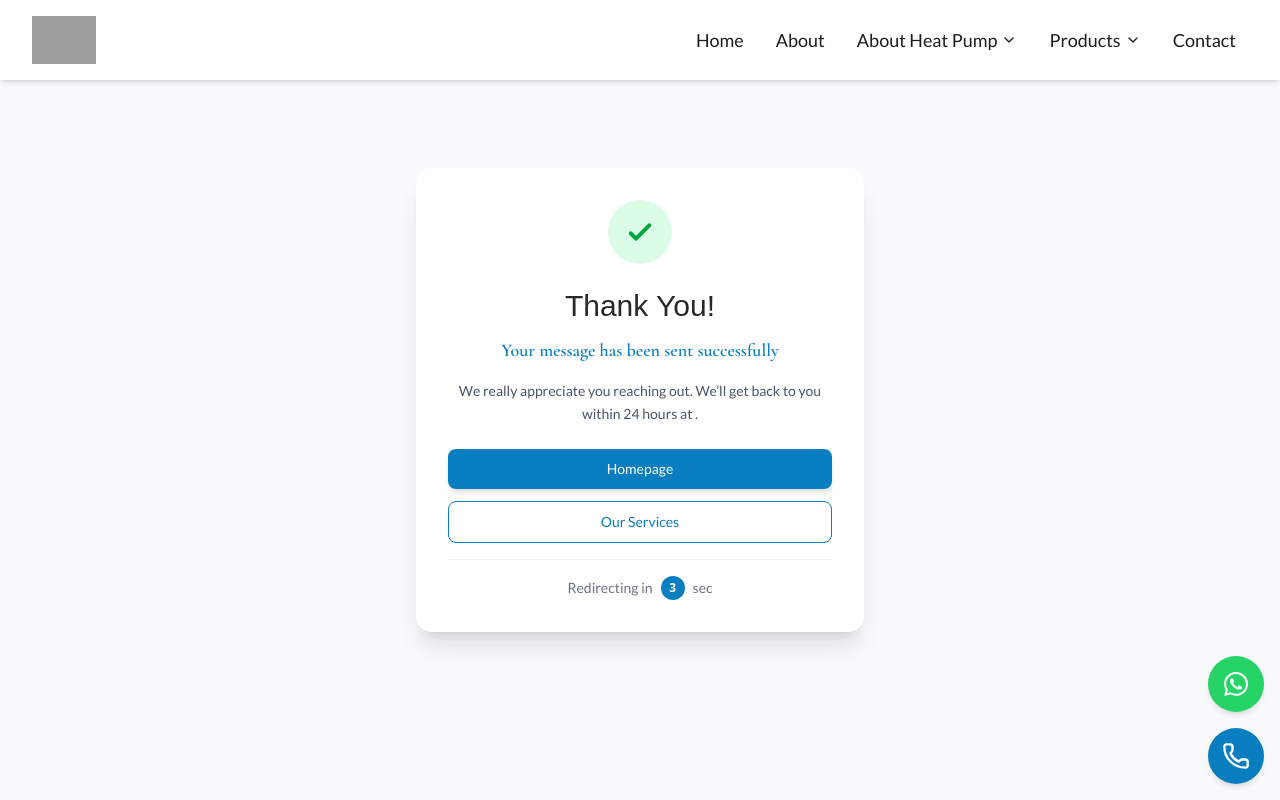
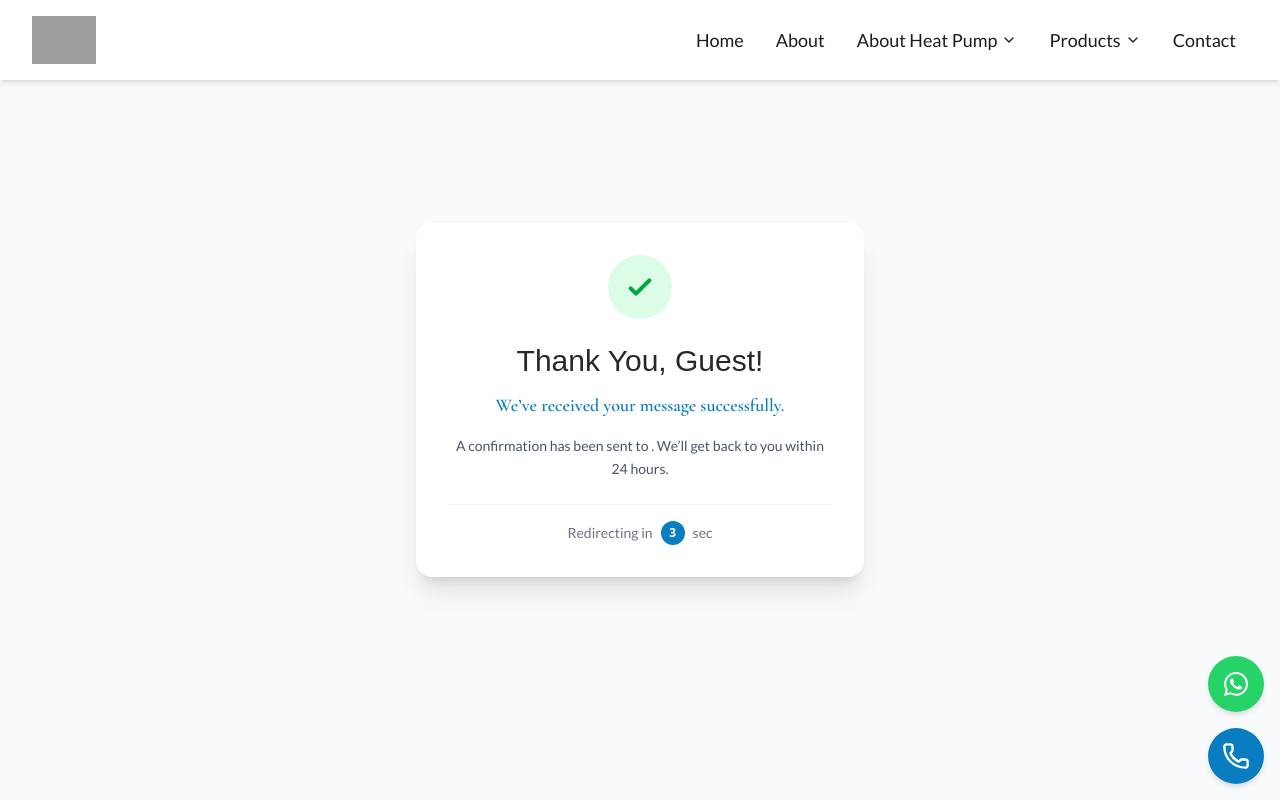
Before and after one commit to scaleoxperts/MiftechSolutions, a Next.js app: page /thank-you in a window 1280 px wide. Shown: the top 800 px of the page. Built offline with nearby package versions, Linux system fonts and the light colour scheme; grey boxes are pictures that could not be loaded; a web font is replaced by a local one.

Commit message:
fix(thank-you): build errors

```diff
--- a/app/thank-you/page.tsx
+++ b/app/thank-you/page.tsx
@@ -1,9 +1,8 @@
 "use client";
 import { motion } from "motion/react";
 import { Cormorant_Garamond, Gotu, Lato } from "next/font/google";
-import Link from "next/link";
 import { useRouter, useSearchParams } from "next/navigation";
-import { useEffect, useState } from "react";
+import { Suspense, useEffect, useState } from "react";
 
 const gotu = Gotu({ weight: "400", subsets: ["latin"] });
 const cormorant_garamond = Cormorant_Garamond({
@@ -13,13 +12,14 @@ const cormorant_garamond = Cormorant_Garamond({
 });
 const lato = Lato({ subsets: ["latin"], weight: "400" });
 
-export default function ThankYou() {
+function ThankYouContent() {
   const router = useRouter();
   const searchParams = useSearchParams();
+
+  const name = searchParams.get("name") || "Guest";
+  const email = searchParams.get("email") || "";
+
   const [countdown, setCountdown] = useState(8);
-
-  const name = searchParams.get("name");
-  const email = searchParams.get("email");
 
   useEffect(() => {
     const timer = setInterval(() => {
@@ -44,7 +44,6 @@ export default function ThankYou() {
         transition={{ duration: 0.6 }}
         className="bg-white shadow-xl rounded-2xl p-6 sm:p-8 max-w-md w-full text-center"
       >
-        {/* Success Icon */}
         <motion.div
           initial={{ scale: 0 }}
           animate={{ scale: 1 }}
@@ -66,7 +65,6 @@ export default function ThankYou() {
           </svg>
         </motion.div>
 
-        {/* Text Section */}
         <motion.div
           initial={{ opacity: 0, y: 15 }}
           animate={{ opacity: 1, y: 0 }}
@@ -75,55 +73,25 @@ export default function ThankYou() {
           <h1
             className={`text-2xl sm:text-3xl font-bold text-[var(--text-dark-gray)] mb-3 ${gotu.className}`}
           >
-            Thank You{ name ? `, ${name}` : "!" }
+            Thank You, {name}!
           </h1>
 
           <p
             className={`text-lg text-[#087dc0] mb-4 ${cormorant_garamond.className}`}
           >
-            Your message has been sent successfully
+            We’ve received your message successfully.
           </p>
 
           <p
             className={`text-gray-600 text-sm leading-relaxed mb-6 ${lato.className}`}
           >
-            {name ? `${name.split(" ")[0]},` : "We"} really appreciate you reaching out.
-            We’ll get back to you within 24 hours at{" "}
+            A confirmation has been sent to{" "}
             <span className="font-semibold text-[#087dc0]">{email}</span>.
+            We’ll get back to you within 24 hours.
           </p>
         </motion.div>
 
-        {/* Buttons */}
         <motion.div
-          initial={{ opacity: 0 }}
-          animate={{ opacity: 1 }}
-          transition={{ delay: 0.5, duration: 0.5 }}
-          className="space-y-4"
-        >
-          <div className="flex flex-col xs:flex-row gap-3">
-            <Link href="/" className="flex-1">
-              <motion.button
-                whileHover={{ scale: 1.02 }}
-                whileTap={{ scale: 0.98 }}
-                className={`w-full bg-[#087dc0] text-white font-semibold px-6 py-2.5 rounded-lg shadow-md hover:shadow-lg hover:bg-[#076ba8] transition-all text-sm ${lato.className}`}
-              >
-                Homepage
-              </motion.button>
-            </Link>
-
-            <Link href="/services" className="flex-1">
-              <motion.button
-                whileHover={{ scale: 1.02 }}
-                whileTap={{ scale: 0.98 }}
-                className={`w-full bg-white text-[#087dc0] font-semibold px-6 py-2.5 rounded-lg border border-[#087dc0] hover:bg-[#087dc0] hover:text-white transition-all text-sm ${lato.className}`}
-              >
-                Our Services
-              </motion.button>
-            </Link>
-          </div>
-
-          {/* Countdown */}
-          <motion.div
             initial={{ opacity: 0 }}
             animate={{ opacity: 1 }}
             transition={{ delay: 0.7, duration: 0.5 }}
@@ -143,8 +111,15 @@ export default function ThankYou() {
               <span className={lato.className}>sec</span>
             </div>
           </motion.div>
-        </motion.div>
       </motion.div>
     </div>
   );
 }
+
+export default function ThankYouPage() {
+  return (
+    <Suspense fallback={<div className="text-center">Loading...</div>}>
+      <ThankYouContent />
+    </Suspense>
+  );
+}
```
